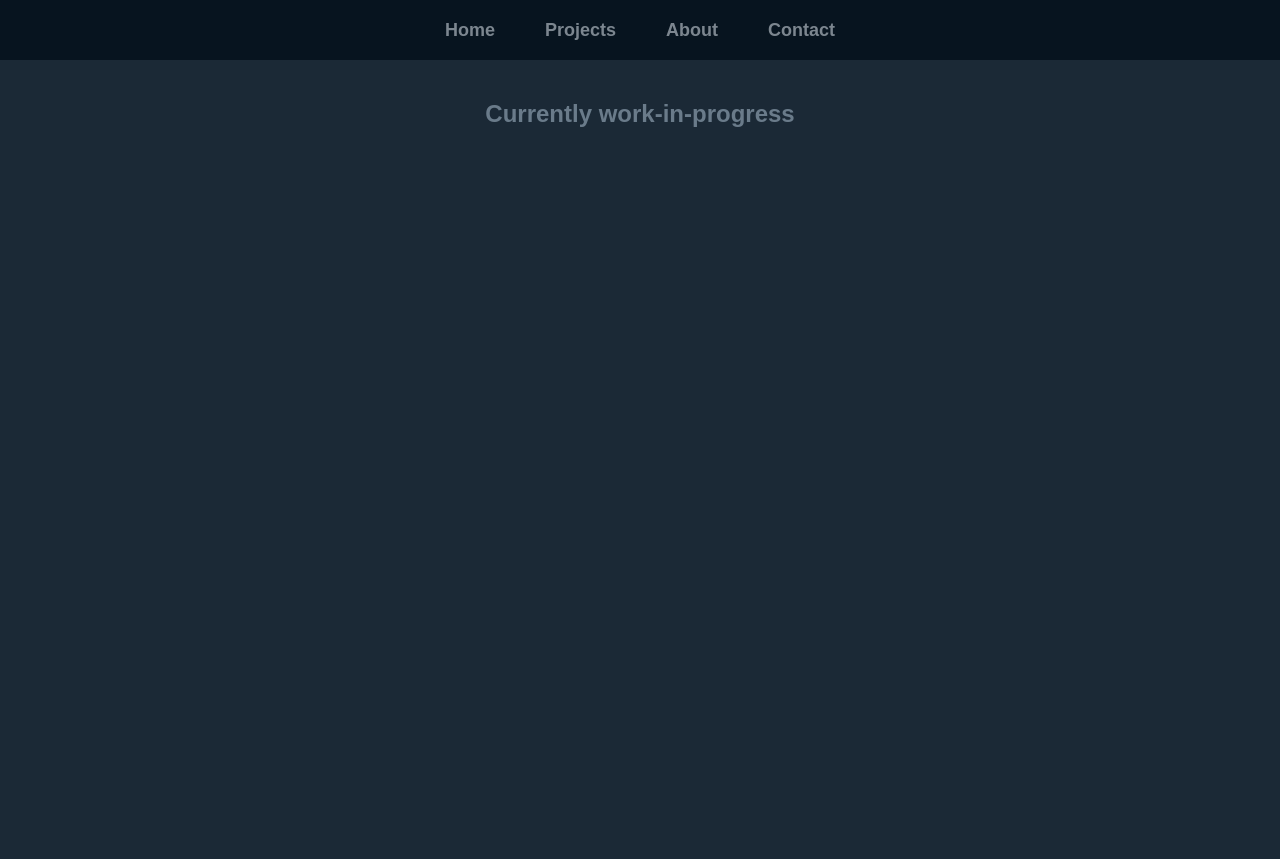
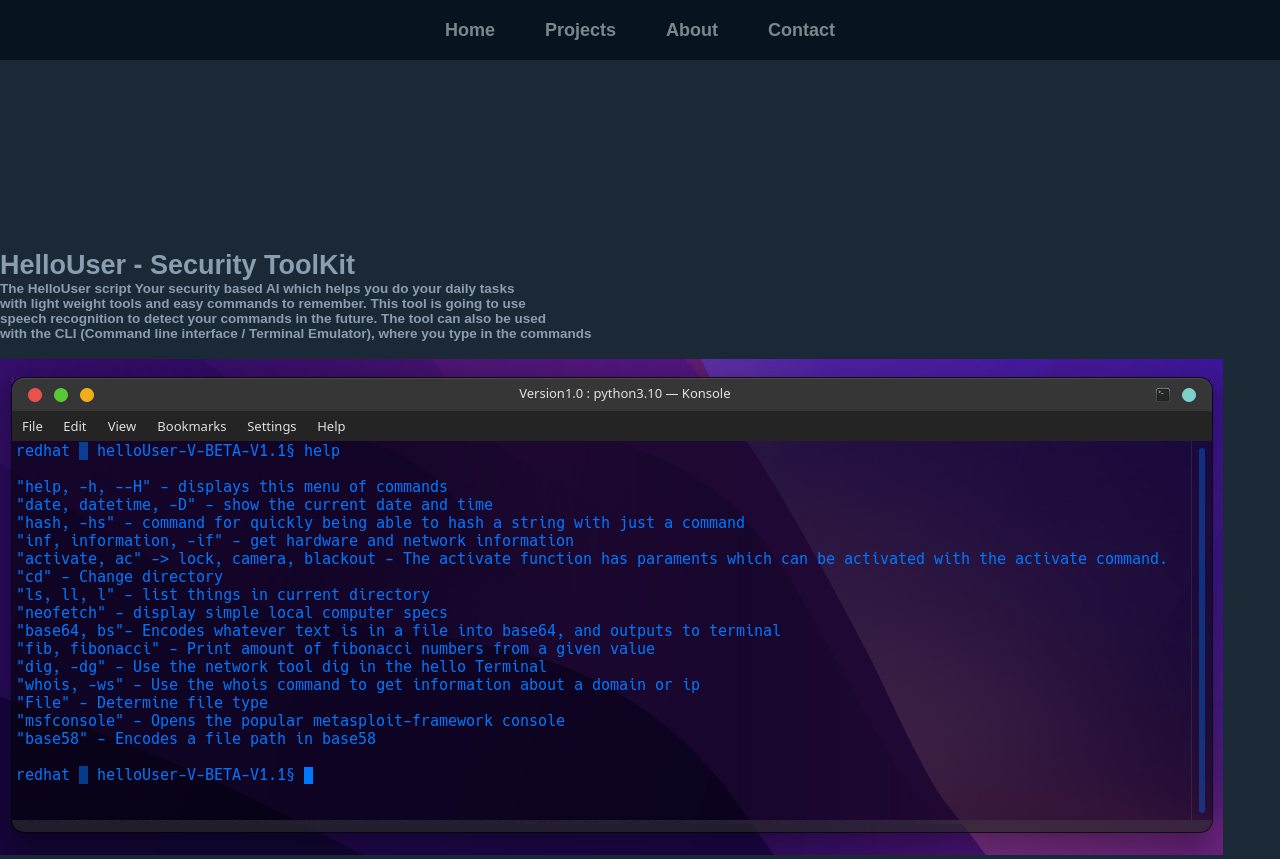
Before and after one commit to CollinEdward/CollinEdwardWeb.github.io, a plain HTML site: page index.html in a window 1280 px wide. Before the commit the page ends 800 px from the top, so only its background shows below. Drawn offline with Linux system fonts and the light colour scheme.

Commit message:
Update Project category.

```diff
--- a/assets/css/style.css
+++ b/assets/css/style.css
@@ -6,7 +6,6 @@
 }
 
 body{
-
     width: 100%;
     max-width: 1400px;
     display: block;
@@ -58,10 +57,28 @@
     z-index: 8;
 }
 
-.home-section{
+.project-section{
     font-family: sans-serif;
-    padding: 100px;
+    padding-top: 250px;
     width: auto;
-    color: rgb(106, 123, 138);
+    font-size: large;
+    color: rgb(139, 158, 175);
+}
+
+.home-about-section{
+    font-family: sans-serif;
+    font-size: xx-small;
+    color: rgb(139, 158, 175)
+
 
 }
+
+.HelloUser_picture {
+  /*  width: 50%; */
+   padding-top: 500;
+
+}
+
+.space_transparent {
+    opacity: 0;
+}
--- a/index.html
+++ b/index.html
@@ -22,16 +22,42 @@
 
     <!-- home section -->
 
-    <section class="home-section">
-        <center>
-            <h2>Currently work-in-progress</h2>
-        </center>
+    <section class="project-section">
+            <h2>HelloUser - Security ToolKit</h2>
+
     </section>
+
+    <home-about-section class="home-about-section">
+        <h2>The HelloUser script Your security based AI which helps you do your daily tasks</h2>
+        <h2>with light weight tools and easy commands to remember. This tool is going to use</h2>
+        <h2>speech recognition to detect your commands in the future. The tool can also be used</h2>
+        <h2>with the CLI (Command line interface / Terminal Emulator), where you type in the commands</h2>
+
+
+    </home-about-section>
+
+    <space class="space_transparent">
+        Lorem ipsum dolor sit
+    </space>
+
+    <HelloUser_picture class="HelloUser_picture">
+        <img src="/imgs/preview.png" alt="">
+
+    </HelloUser_picture>
+
+
+    <script src="assets/script.js"></script>
 
 
 
 
-    <script src="assets/script.js"></script>
+
+
+
+
+
+
+
 
 </body>
 </html>
```
Also changed, not shown: imgs/271491292_1001994627019435_3526608636729605253_n.jpg (added), imgs/preview.png (added).
